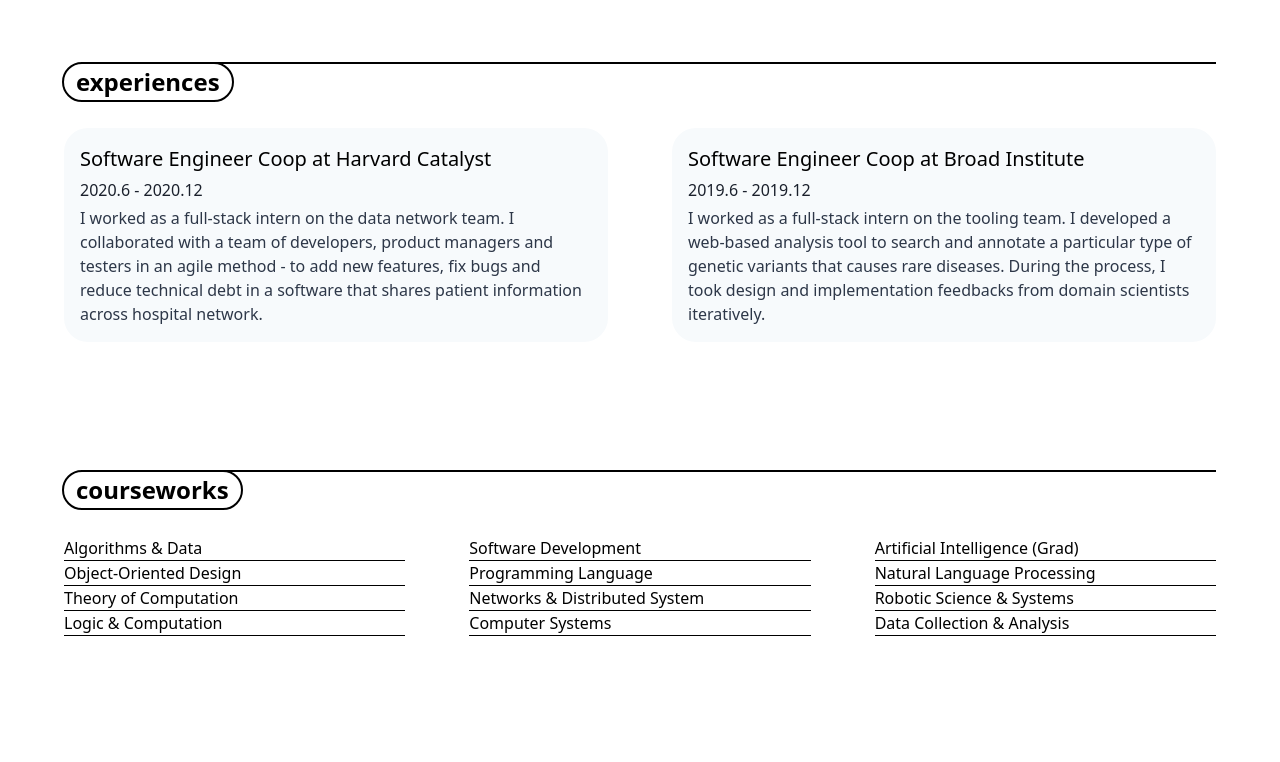
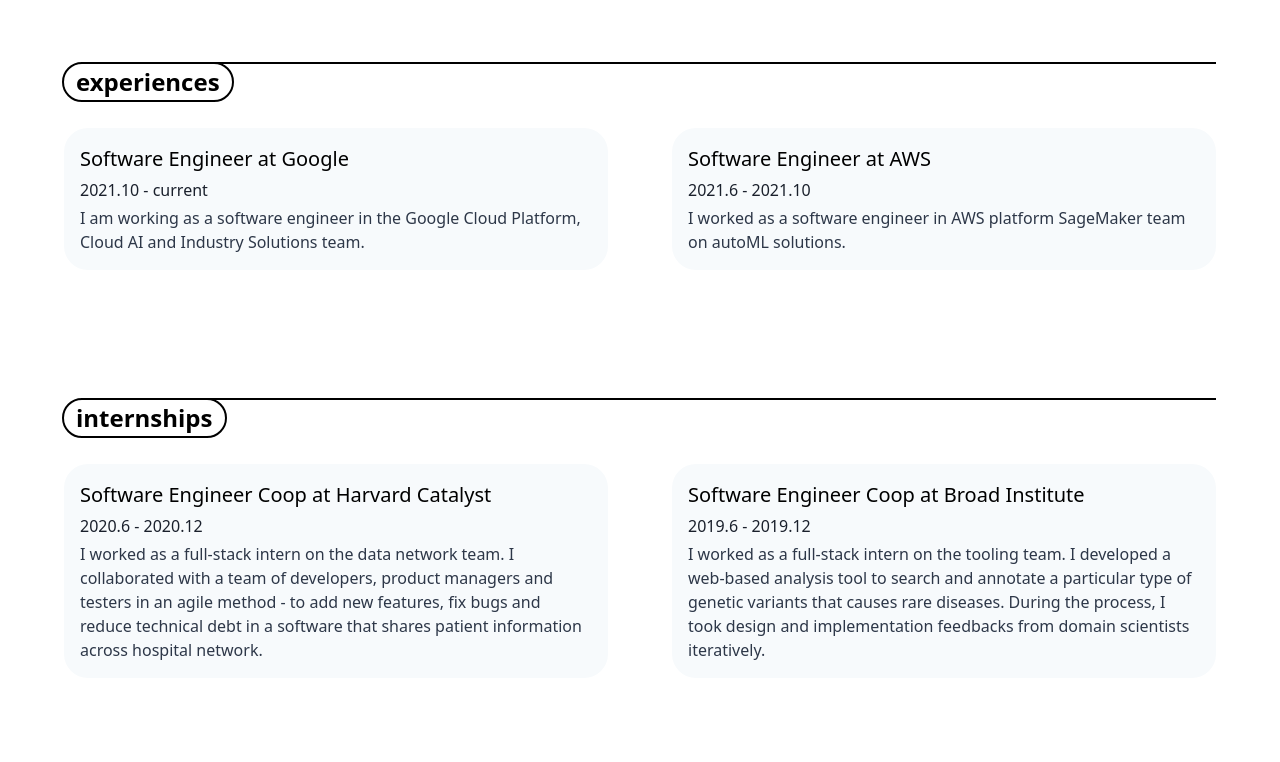
Before and after one commit to lizzij/Portfolio, a Next.js app in the folder portfolio/: page / in a window 1280 px wide. Shown: the part 2420-3182 px from the top of the page. Built offline with nearby package versions, Linux system fonts and the light colour scheme.

Commit message:
update status

```diff
--- a/portfolio/components/about.tsx
+++ b/portfolio/components/about.tsx
@@ -1,4 +1,4 @@
-import MyCountdown from './my-countdown'
+// import MyCountdown from './my-countdown'
 import Coursework from './coursework'
 import Experience from './experience'
 
@@ -7,7 +7,7 @@
     <div>
       <Experience />
       <Coursework />
-      <MyCountdown />
+      {/* <MyCountdown /> */}
     </div>
   )
 }
--- a/portfolio/components/experience.tsx
+++ b/portfolio/components/experience.tsx
@@ -4,6 +4,23 @@
   return (
     <div>
       <SectionHeader header="experiences" />
+      <div className="grid grid-cols-1 md:grid-cols-2 gap-4 lg:gap-16">
+        <div className="bg-gray-100 rounded-2xl md:rounded-3xl p-4">
+          <div className="md:text-xl text-lg pb-1">Software Engineer at Google</div>
+          <div className="text-gray-900 pb-1">2021.10 - current</div>
+          <div className="text-gray-800">
+            I am working as a software engineer in the Google Cloud Platform, Cloud AI and Industry Solutions team.
+          </div>
+        </div>
+        <div className="bg-gray-100 rounded-2xl md:rounded-3xl p-4">
+          <div className="md:text-xl text-lg pb-1">Software Engineer at AWS</div>
+          <div className="text-gray-900 pb-1">2021.6 - 2021.10</div>
+          <div className="text-gray-800">
+            I worked as a software engineer in AWS platform SageMaker team on autoML solutions.
+          </div>
+        </div>
+      </div>
+      <SectionHeader header="internships" />
       <div className="grid grid-cols-1 md:grid-cols-2 gap-4 lg:gap-16">
         <div className="bg-gray-100 rounded-2xl md:rounded-3xl p-4">
           <div className="md:text-xl text-lg pb-1">Software Engineer Coop at Harvard Catalyst</div>
--- a/portfolio/components/footer.tsx
+++ b/portfolio/components/footer.tsx
@@ -4,7 +4,7 @@
   return (
     <footer className="pt-16 flex justify-around text-sm md:text-base">
       <Container>
-        Eliza Huang @ 2021
+        Eliza Huang @ 2022
       </Container>
     </footer>
   )
```
Also changed, not shown: 1 other file (tests, documents, lock files or other folders).
